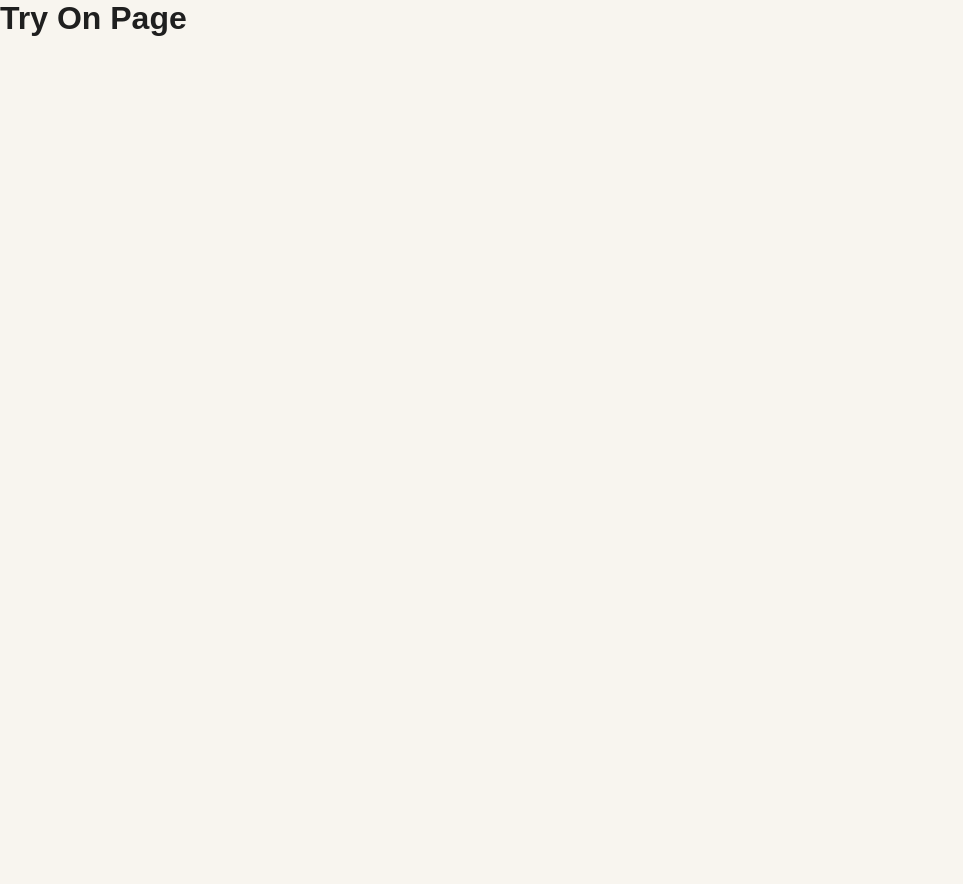
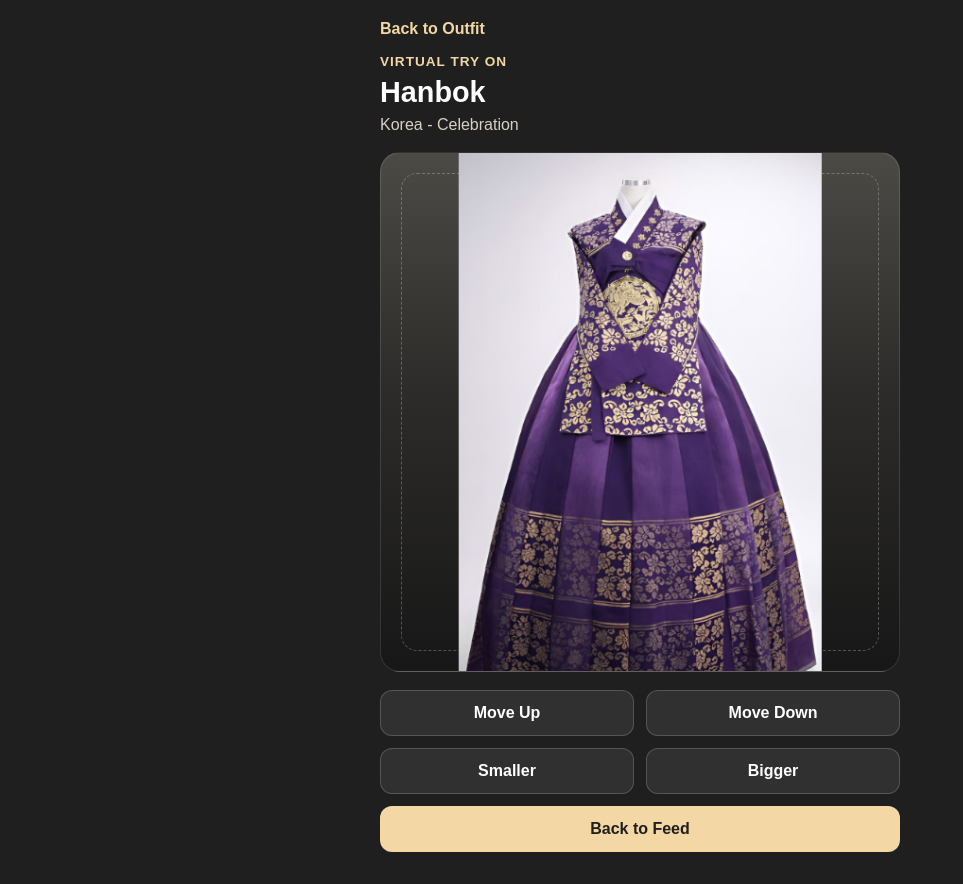
Before and after one commit to ta455/try-me-on-app, a React (Vite) app: page /try-on/hanbok in a window 1280 px wide. Shown: the whole page, without its empty margins (0-963 px from the left). Before the commit the page ends 800 px from the top, so only its background shows below. Built offline with nearby package versions, Linux system fonts and the light colour scheme.

Commit message:
Build try-on preview page

```diff
--- a/src/pages/TryOnPage.jsx
+++ b/src/pages/TryOnPage.jsx
@@ -1,3 +1,200 @@
+import { Link, useParams } from "react-router-dom";
+import { useState } from "react";
+import outfits from "../data/outfits";
+
 export default function TryOnPage() {
-  return <h1>Try On Page</h1>;
+  const { id } = useParams();
+  const outfit = outfits.find((item) => item.id === id);
+
+  const [overlaySize, setOverlaySize] = useState(70);
+  const [overlayY, setOverlayY] = useState(0);
+
+  if (!outfit) {
+    return <h1 style={{ padding: "20px" }}>Outfit not found</h1>;
+  }
+
+  function makeBigger() {
+    setOverlaySize((currentSize) => Math.min(currentSize + 5, 100));
+  }
+
+  function makeSmaller() {
+    setOverlaySize((currentSize) => Math.max(currentSize - 5, 40));
+  }
+
+  function moveUp() {
+    setOverlayY((currentY) => currentY - 10);
+  }
+
+  function moveDown() {
+    setOverlayY((currentY) => currentY + 10);
+  }
+
+  return (
+    <div
+      style={{
+        minHeight: "100vh",
+        background: "#1f1f1f",
+        color: "#fff",
+        padding: "20px 16px 32px",
+      }}
+    >
+      <div style={{ maxWidth: "520px", margin: "0 auto" }}>
+        <Link
+          to={`/outfit/${outfit.id}`}
+          style={{
+            display: "inline-block",
+            marginBottom: "16px",
+            color: "#f3d7a4",
+            fontWeight: "600",
+          }}
+        >
+          Back to Outfit
+        </Link>
+
+        <div style={{ marginBottom: "18px" }}>
+          <p
+            style={{
+              fontSize: "0.85rem",
+              color: "#f3d7a4",
+              textTransform: "uppercase",
+              letterSpacing: "1px",
+              fontWeight: "600",
+              marginBottom: "6px",
+            }}
+          >
+            Virtual Try On
+          </p>
+
+          <h1
+            style={{
+              fontSize: "1.8rem",
+              lineHeight: "1.2",
+              marginBottom: "6px",
+            }}
+          >
+            {outfit.name}
+          </h1>
+
+          <p style={{ color: "#d8d0c5" }}>
+            {outfit.culture} - {outfit.occasion}
+          </p>
+        </div>
+
+        <div
+          style={{
+            position: "relative",
+            height: "520px",
+            borderRadius: "20px",
+            overflow: "hidden",
+            background:
+              "linear-gradient(180deg, #4c4a45 0%, #2d2c2a 45%, #171717 100%)",
+            border: "1px solid rgba(255,255,255,0.12)",
+            marginBottom: "18px",
+          }}
+        >
+          <div
+            style={{
+              position: "absolute",
+              inset: "20px",
+              border: "1px dashed rgba(255,255,255,0.25)",
+              borderRadius: "16px",
+            }}
+          />
+
+          <div
+            style={{
+              position: "absolute",
+              top: "42%",
+              left: "50%",
+              width: "120px",
+              height: "190px",
+              transform: "translate(-50%, -50%)",
+              borderRadius: "60px 60px 40px 40px",
+              background: "rgba(255,255,255,0.16)",
+              border: "1px solid rgba(255,255,255,0.2)",
+            }}
+          />
+
+          <img
+            src={outfit.overlay}
+            alt={`${outfit.name} overlay`}
+            style={{
+              position: "absolute",
+              width: `${overlaySize}%`,
+              left: "50%",
+              top: `50%`,
+              transform: `translate(-50%, calc(-50% + ${overlayY}px))`,
+              pointerEvents: "none",
+            }}
+          />
+        </div>
+
+        <div
+          style={{
+            display: "grid",
+            gridTemplateColumns: "1fr 1fr",
+            gap: "12px",
+            marginBottom: "12px",
+          }}
+        >
+          <button
+            type="button"
+            onClick={moveUp}
+            style={controlButtonStyle}
+          >
+            Move Up
+          </button>
+
+          <button
+            type="button"
+            onClick={moveDown}
+            style={controlButtonStyle}
+          >
+            Move Down
+          </button>
+
+          <button
+            type="button"
+            onClick={makeSmaller}
+            style={controlButtonStyle}
+          >
+            Smaller
+          </button>
+
+          <button
+            type="button"
+            onClick={makeBigger}
+            style={controlButtonStyle}
+          >
+            Bigger
+          </button>
+        </div>
+
+        <Link to="/" style={{ display: "block" }}>
+          <button
+            style={{
+              width: "100%",
+              padding: "14px",
+              borderRadius: "12px",
+              border: "none",
+              background: "#f3d7a4",
+              color: "#1f1f1f",
+              fontWeight: "700",
+            }}
+          >
+            Back to Feed
+          </button>
+        </Link>
+      </div>
+    </div>
+  );
 }
+
+const controlButtonStyle = {
+  padding: "13px",
+  borderRadius: "12px",
+  border: "1px solid rgba(255,255,255,0.18)",
+  background: "rgba(255,255,255,0.08)",
+  color: "#fff",
+  fontWeight: "600",
+};
```
